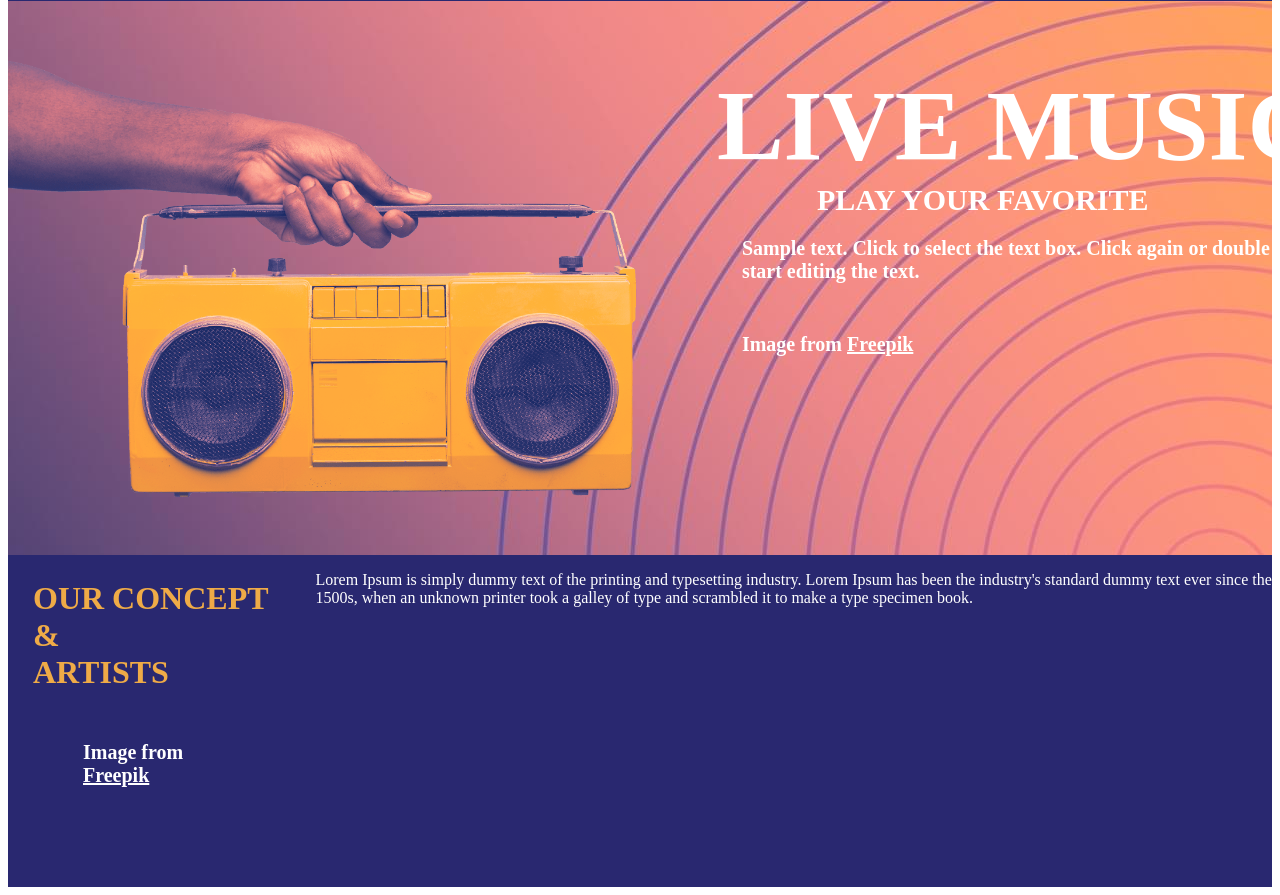
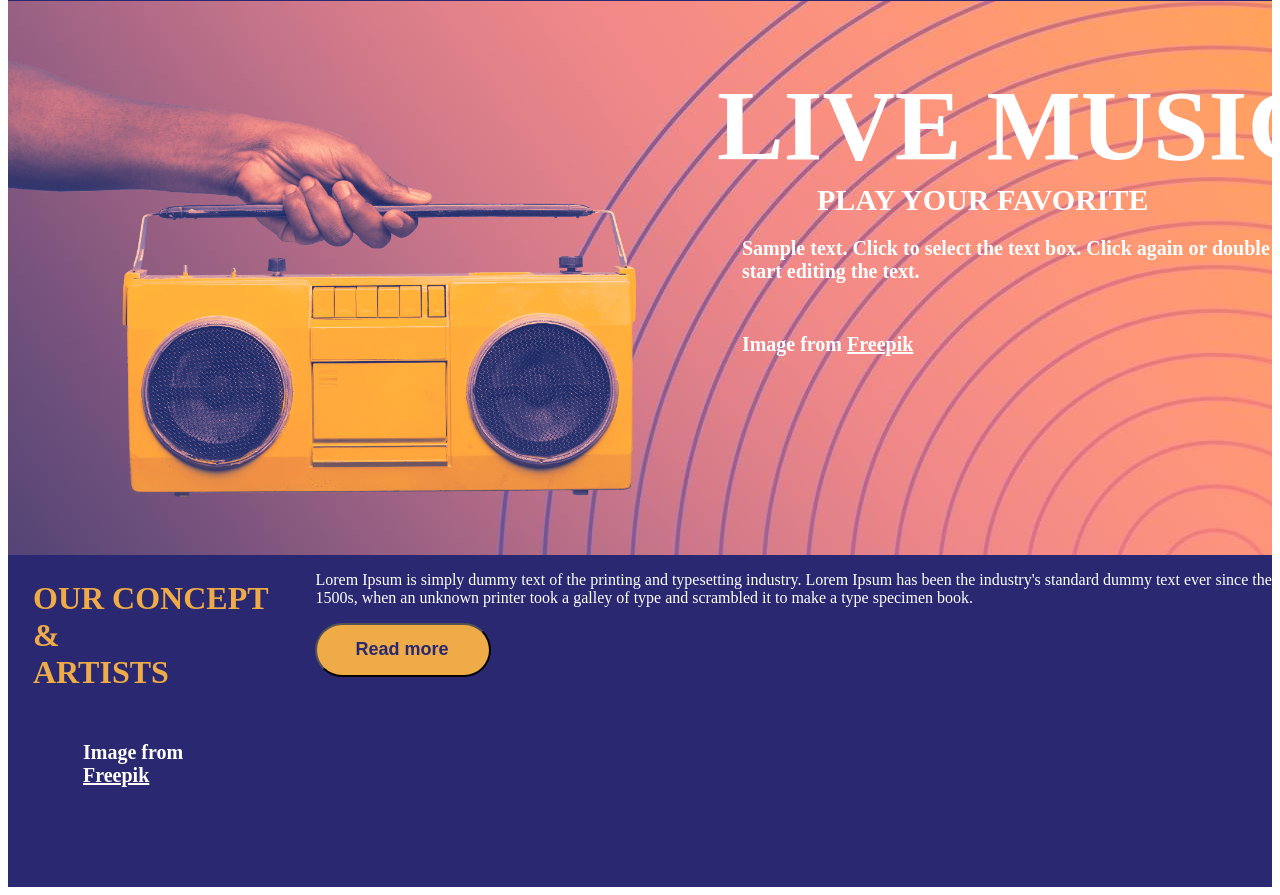
Before and after one commit to TDL2627/single-page, a plain HTML site: page index.html in a window 1280 px wide. Shown: the part 2762-3657 px from the top of the page. Drawn offline with Linux system fonts and the light colour scheme.

Commit message:
last push for the day

```diff
--- a/index.html
+++ b/index.html
@@ -117,7 +117,7 @@ function closeNav() {
       </div>
       <div style="width: 1000px;" class="diver7">
         <p class="text4">Lorem Ipsum is simply dummy text of the printing and typesetting industry. Lorem Ipsum has been the industry's standard dummy text ever since the 1500s, when an unknown printer took a galley of type and scrambled it to make a type specimen book.</p>
-
+        <button class="read">Read more</button>
       </div>
 
     </div>
```
